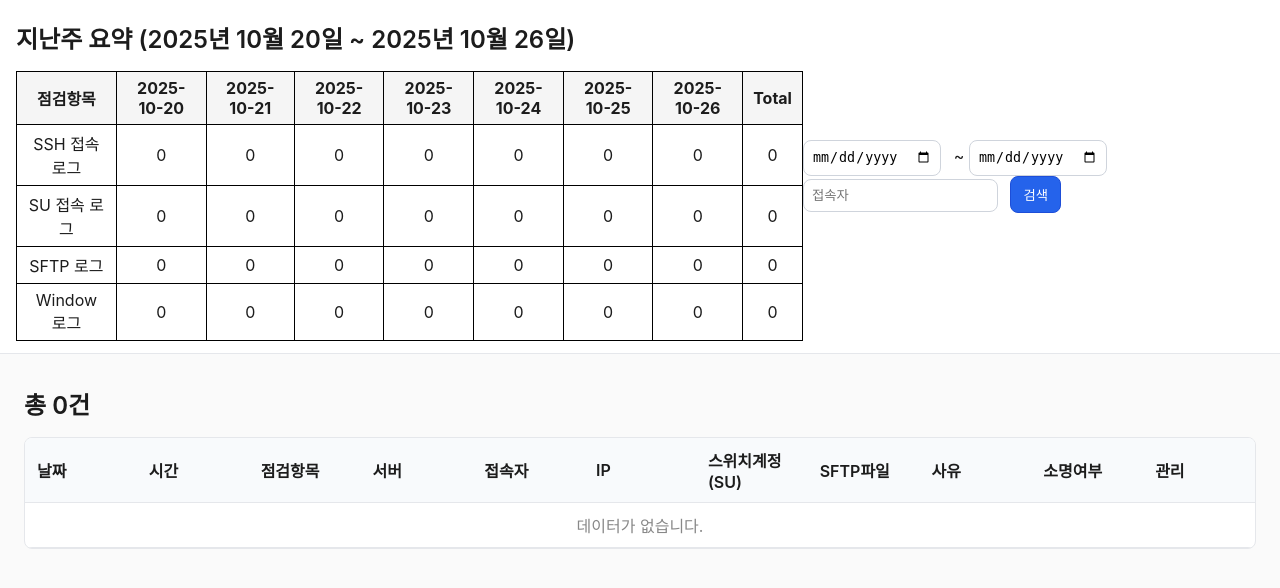
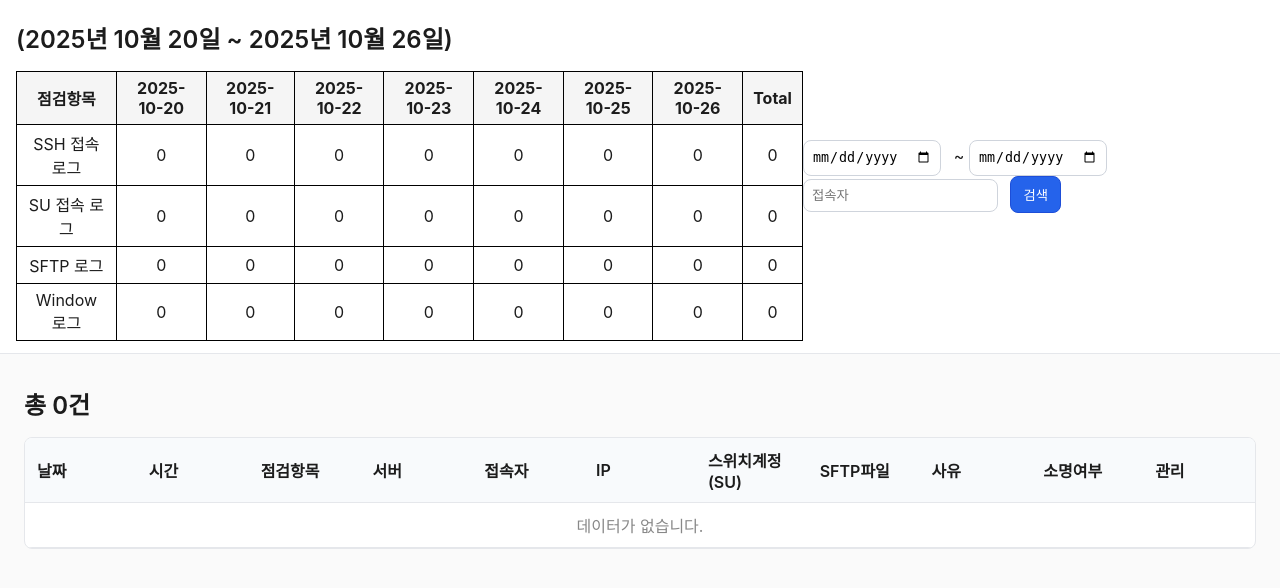
Before and after one commit to dlrkdms125/daou, a Django app: page /check in a window 1280 px wide. Shown: the top 588 px of the page. Run offline with Django 5.2, Linux system fonts and the light colour scheme; data that the repository does not hold is empty.

Commit message:
관리자페이지 수정

```diff
--- a/app/static/style.css
+++ b/app/static/style.css
@@ -14,22 +14,3 @@ table.grid { width: 100%; border-collapse: collapse; table-layout: fixed; }
 .grid tbody tr:nth-child(even) { background: #fafafa; }
 .mono { font-family: ui-monospace, SFMono-Regular, Menlo, Monaco, Consolas, "Liberation Mono", "Courier New", monospace; }
 form.right input[type="date"], form.right input[type="text"] { padding: 8px; border: 1px solid #cfd4dc; border-radius: 8px; margin-right: 8px; }
-
-<style>
-  /* 기존 summary-table 스타일은 유지 */
-
-  /* ✅ 긴 SFTP 경로 줄바꿈용 */
-  td.mono {
-    font-family: ui-monospace, SFMono-Regular, Menlo, Monaco, Consolas, "Courier New", monospace;
-    word-break: break-all;
-    white-space: normal;
-    max-width: 200px;
-  }
-
-  /* ✅ 사유 열 스타일 */
-  td.reason-col {
-    word-break: break-word;
-    white-space: normal;
-    max-width: 150px;
-  }
-</style>
--- a/app/templates/check.html
+++ b/app/templates/check.html
@@ -37,7 +37,7 @@
   <header class="topbar">
     <!--지난주 요약 표 -->
     <div class="summary-table">
-      <h2>지난주 요약 ({{ last_monday }} ~ {{ last_sunday }})</h2>
+      <h2>({{ last_monday }} ~ {{ last_sunday }})</h2>
       <table>
         <thead>
           <tr>
```
